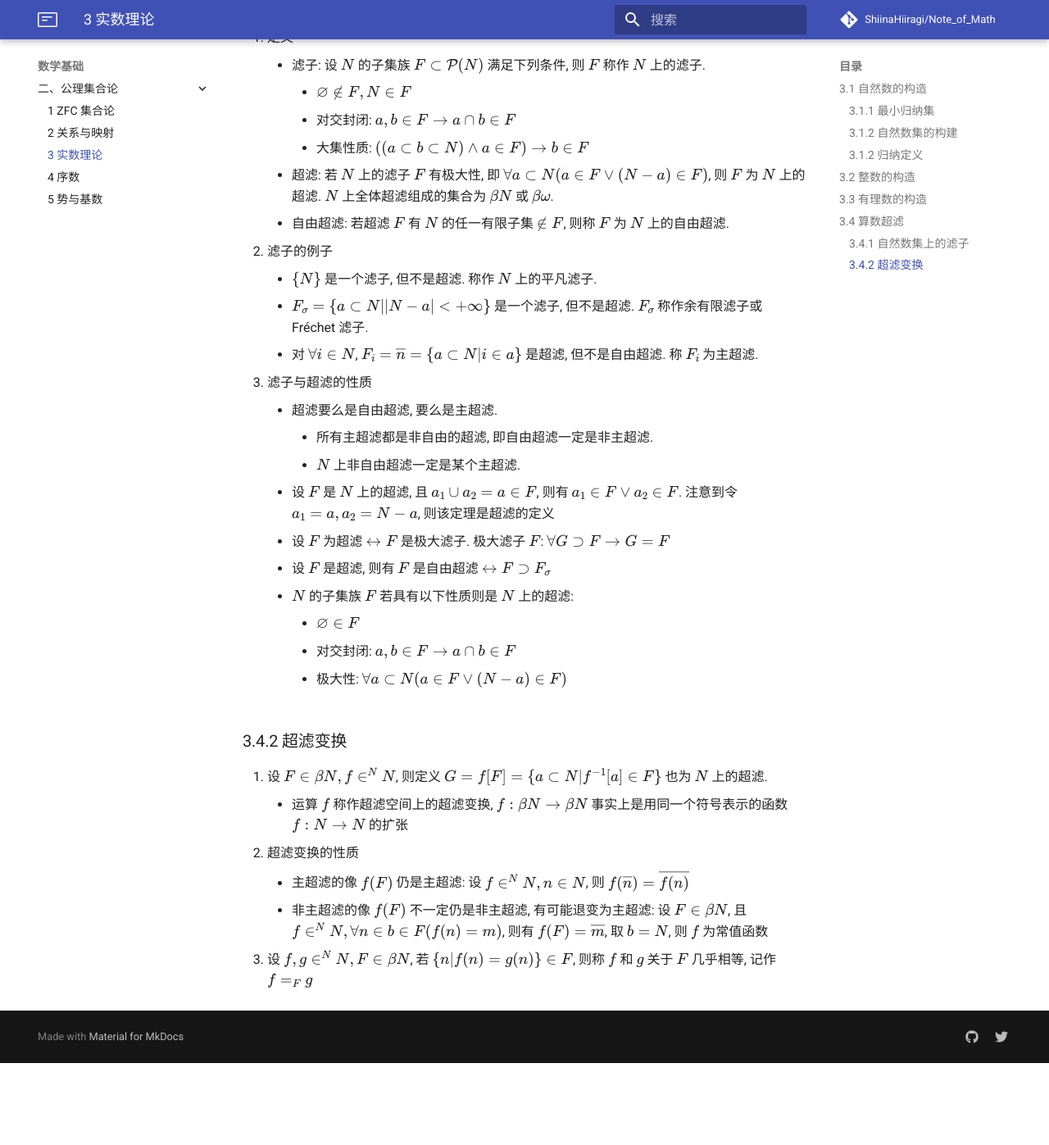
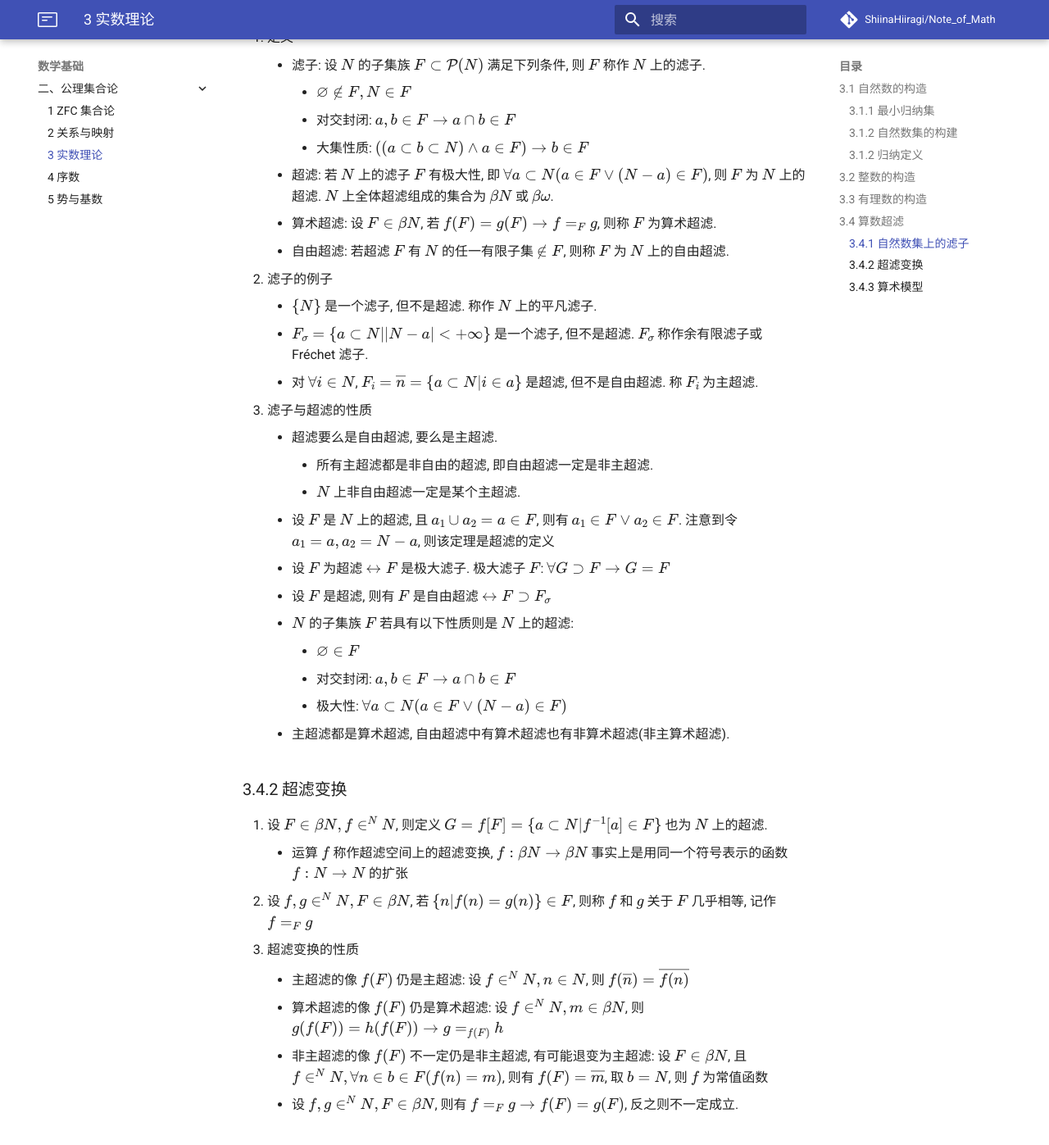
Before and after one commit to ShiinaHiiragi/note, an MkDocs documentation site: the page built from docs/foundation/set/real.md, in a window 1280 px wide and 1400 px high, scrolled down 4685 px. Shown: the top 1397 px of the window at 82% size. Built offline with MkDocs 1.6.1 and Material for MkDocs 9.7.7, drawn with Linux system fonts in a browser that asks for light colours; comment, search, counter and statistics services are not loaded; before the commit the page ends 5982 px from its top, so only the background shows below that.

Commit message:
add arithmetical ultrafilter

```diff
--- a/docs/foundation/set/real.md
+++ b/docs/foundation/set/real.md
@@ -132,6 +132,7 @@
         - 对交封闭: $a,b\in F\to a\cap b\in F$
         - 大集性质: $((a\subset b\subset N) \wedge a\in F)\to b\in F$
     - 超滤: 若 $N$ 上的滤子 $F$ 有极大性, 即 $\forall a\subset N(a\in F\vee(N-a)\in F)$, 则 $F$ 为 $N$ 上的超滤. $N$ 上全体超滤组成的集合为 $\beta N$ 或 $\beta \omega$.
+    - 算术超滤: 设 $F\in \beta N$, 若 $f(F)=g(F)\to f=_Fg$, 则称 $F$ 为算术超滤.
     - 自由超滤: 若超滤 $F$ 有 $N$ 的任一有限子集 $\notin F$, 则称 $F$ 为 $N$ 上的自由超滤.
 2. 滤子的例子
     - $\{N\}$ 是一个滤子, 但不是超滤. 称作 $N$ 上的平凡滤子.
@@ -148,11 +149,17 @@
         - $\varnothing \in F$
         - 对交封闭: $a,b\in F\to a\cap b\in F$
         - 极大性: $\forall a\subset N(a\in F\vee (N-a)\in F)$
+    - 主超滤都是算术超滤, 自由超滤中有算术超滤也有非算术超滤(非主算术超滤).
 
 ### 3.4.2 超滤变换
 1. 设 $F\in \beta N,f\in ^NN$, 则定义 $G=f[F]=\{a\subset N|f^{-1}[a]\in F\}$ 也为 $N$ 上的超滤.
     - 运算 $f$ 称作超滤空间上的超滤变换, $f:\beta N\to \beta N$ 事实上是用同一个符号表示的函数 $f:N\to N$ 的扩张
-2. 超滤变换的性质
+2. 设 $f,g\in ^NN,F\in \beta N$, 若 $\{n|f(n)=g(n)\}\in F$, 则称 $f$ 和 $g$ 关于 $F$ 几乎相等, 记作 $f=_Fg$
+3. 超滤变换的性质
     - 主超滤的像 $f(F)$ 仍是主超滤: 设 $f\in ^NN,n\in N$, 则 $f(\overline{n}) =\overline{f(n)}$
+    - 算术超滤的像 $f(F)$ 仍是算术超滤: 设 $f\in ^NN,m\in \beta N$, 则 $g(f(F))=h(f(F))\to g=_{f(F)}h$
     - 非主超滤的像 $f(F)$ 不一定仍是非主超滤, 有可能退变为主超滤: 设 $F\in \beta N$, 且 $f\in ^NN,\forall n\in b\in F(f(n)=m)$, 则有 $f(F)=\overline{m}$, 取 $b=N$, 则 $f$ 为常值函数
-3. 设 $f,g\in ^NN,F\in \beta N$, 若 $\{n|f(n)=g(n)\}\in F$, 则称 $f$ 和 $g$ 关于 $F$ 几乎相等, 记作 $f=_Fg$
+    - 设 $f,g\in ^NN,F\in \beta N$, 则有 $f=_Fg\to f(F)=g(F)$, 反之则不一定成立.
+
+### 3.4.3 算术模型
+1.
```
